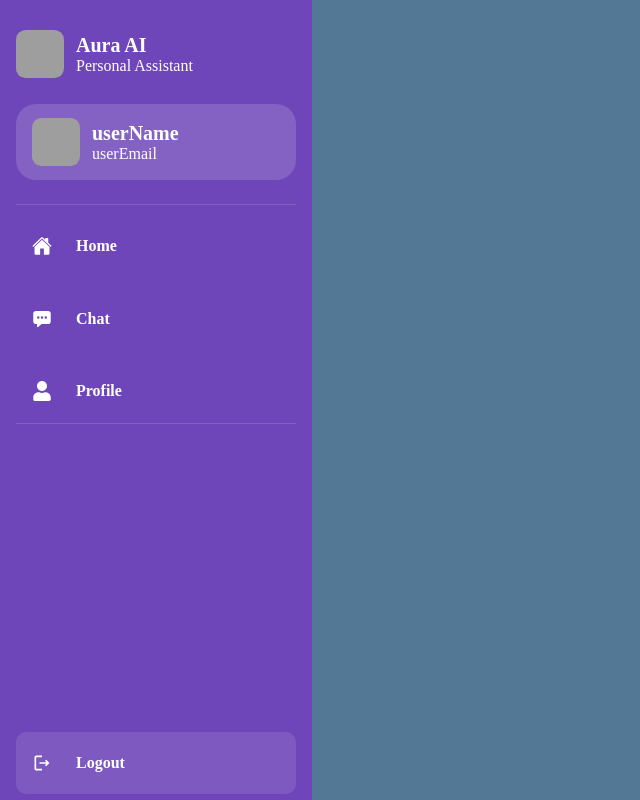
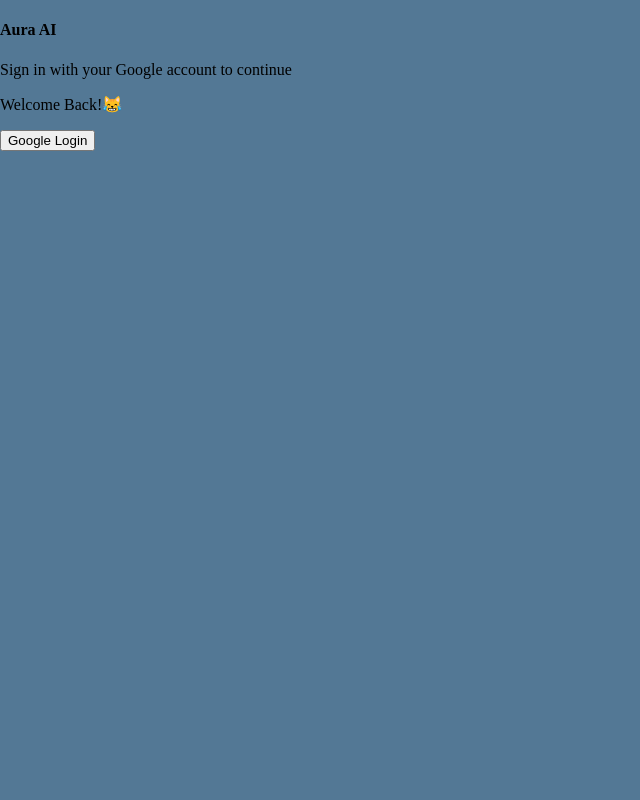
Before and after one commit to moonyean/nexify---todo-and-ai, a React app in the folder frontend/: page / in a window 1280 px wide. Shown: the whole page, without its empty margins (0-640 px from the left). Built offline with nearby package versions, Linux system fonts and the light colour scheme; grey boxes are pictures that could not be loaded; the HTML template or start-up script is replaced by a standard one.

Commit message:
중간백업

```diff
--- a/frontend/package.json
+++ b/frontend/package.json
@@ -11,6 +11,7 @@
     "preview": "vite preview"
   },
   "dependencies": {
+    "axios": "^1.13.6",
     "react": "^19.2.0",
     "react-dom": "^19.2.0",
     "react-icon": "^1.0.0",
--- a/frontend/src/App.jsx
+++ b/frontend/src/App.jsx
@@ -3,12 +3,14 @@
 import { AuthProvider } from './provider/AuthContext';
 import ModalCard from './components/Card';
 import Layout from './page/Layout/Layout';
+import Login from './page/Login/Login';
 
 function App() {
   return (
     <>
       <AuthProvider>
-        <Layout />
+        <Login />
+        {/* <Layout /> */}
       </AuthProvider>
     </>
   );
--- a/frontend/src/api/auth.js
+++ b/frontend/src/api/auth.js
@@ -1,4 +1,4 @@
-import axiosInstance from './axios';
+import api from './axiosInstance';
 import request from '../constant/request';
 
 export const googleLogin = async () => {
@@ -6,6 +6,6 @@
 };
 
 export const postLogout = async () => {
-  const res = await axiosInstance.post(request.AUTH_LOGOUT);
+  const res = await api.post(request.AUTH_LOGOUT);
   return res.data;
 };
--- /dev/null
+++ b/frontend/src/page/Login/Login.jsx
@@ -0,0 +1,23 @@
+import React from 'react';
+import { googleLogin } from '../../api/auth';
+
+const Login = () => {
+  return (
+    <main>
+      <h4>Aura AI</h4>
+      <p>Sign in with your Google account to continue</p>
+      <form>
+        <p>Welcome Back!😹</p>
+        <button
+          onClick={() => {
+            googleLogin;
+          }}
+        >
+          Google Login
+        </button>
+      </form>
+    </main>
+  );
+};
+
+export default Login;
```
Also changed, not shown: 1 other file (tests, documents, lock files or other folders).
